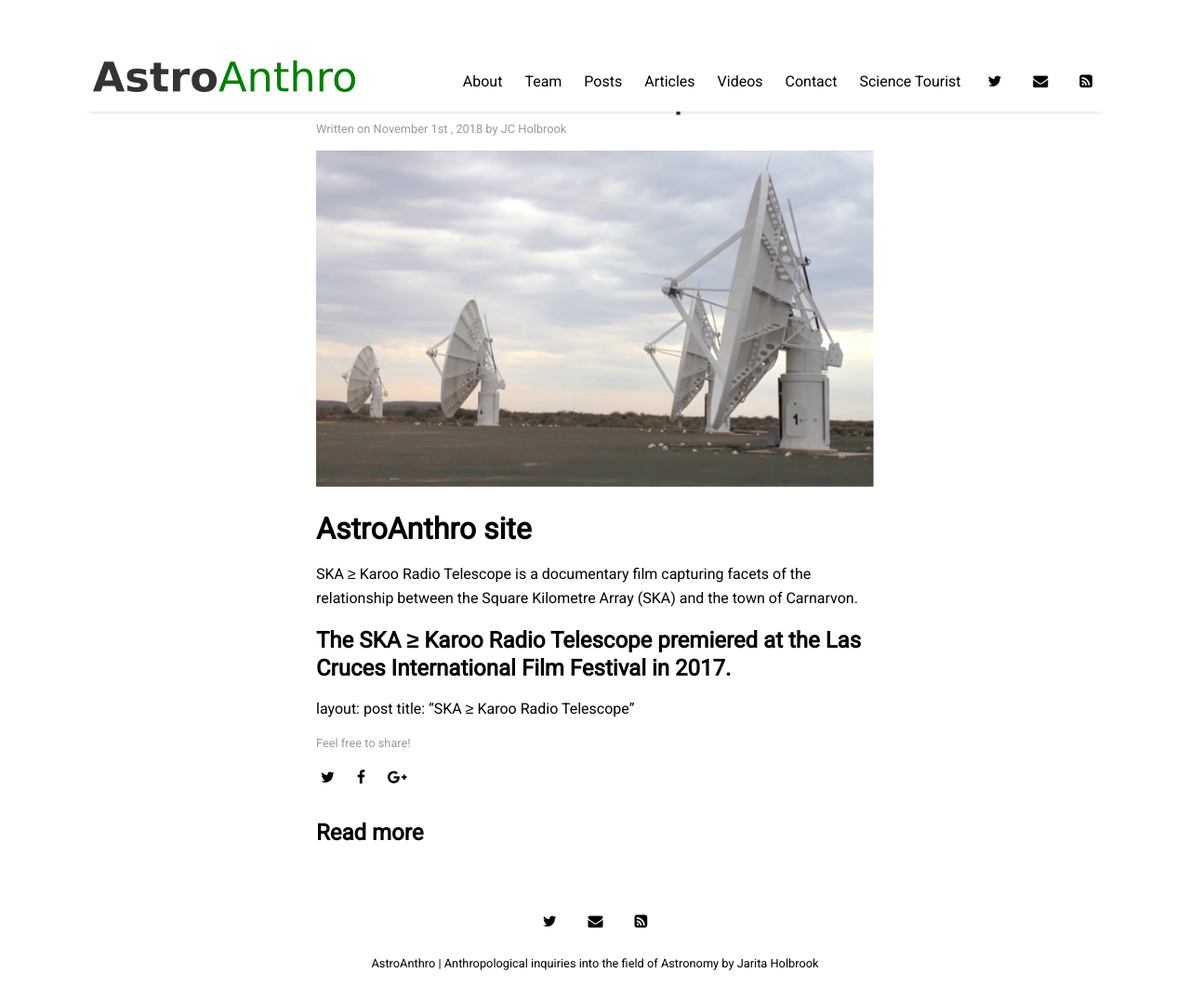
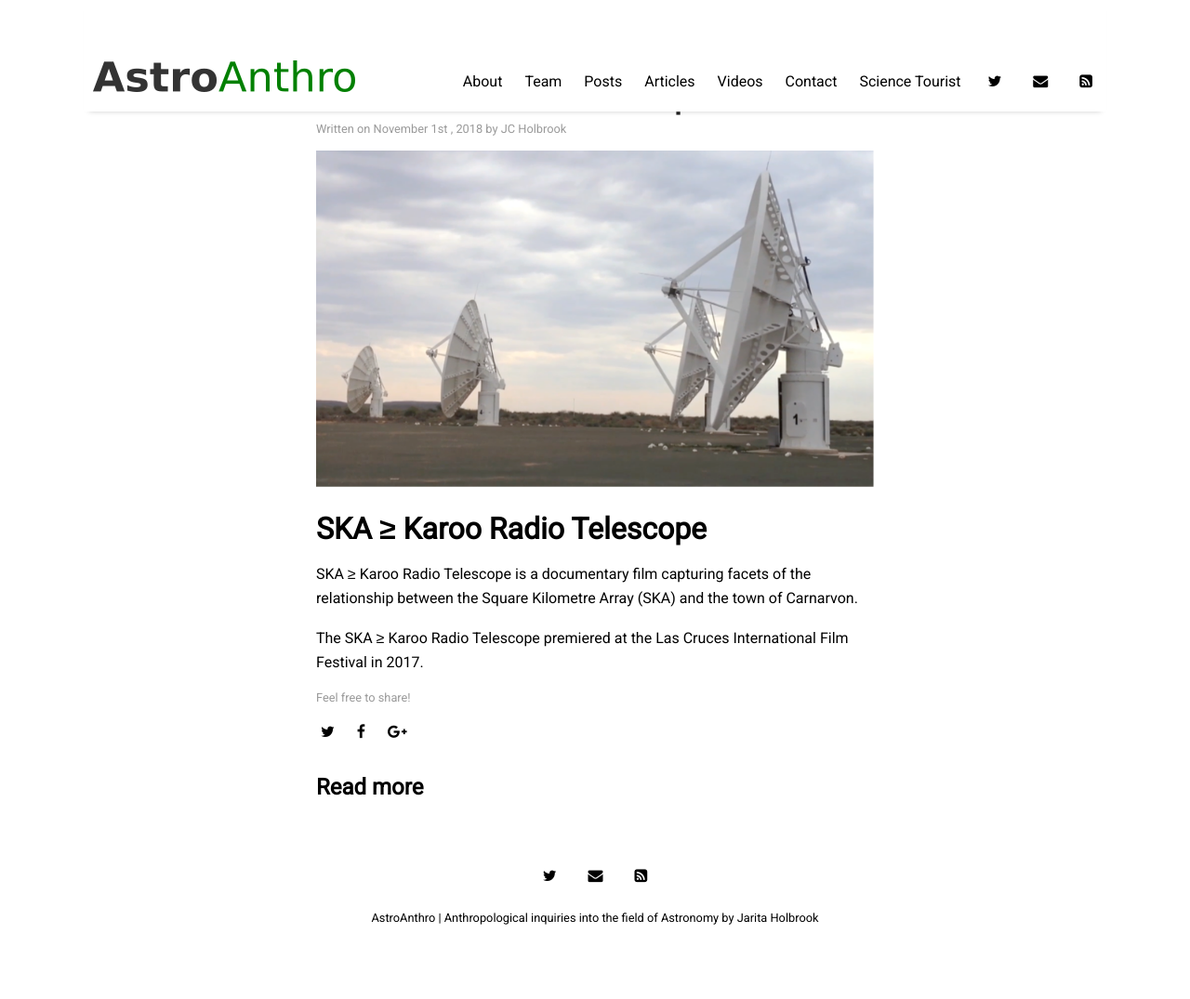
Before and after one commit to romeeld/AstroAnthro, a Jekyll site: the page built from _posts/2018-11-01-SKAKRT.md, in a window 1280 px wide and 1075 px high. Shown: the whole window at 93% size. Built offline with Jekyll 4.4.1, drawn with Linux system fonts in a browser that asks for light colours; nearby versions of some CDN libraries.

Commit message:
Update 2018-11-01-SKAKRT.md

```diff
--- a/_posts/2018-11-01-SKAKRT.md
+++ b/_posts/2018-11-01-SKAKRT.md
@@ -7,11 +7,8 @@ tags: [documentary]
 image: Kat7.png
 ---
 
-# AstroAnthro site
+# SKA ≥ Karoo Radio Telescope
 
 SKA ≥ Karoo Radio Telescope is a documentary film capturing facets of the relationship between the Square Kilometre Array (SKA) and the town of Carnarvon.
 
 The SKA ≥ Karoo Radio Telescope premiered at the Las Cruces International Film Festival in 2017.
----
-layout: post
-title: "SKA ≥ Karoo Radio Telescope"
```
